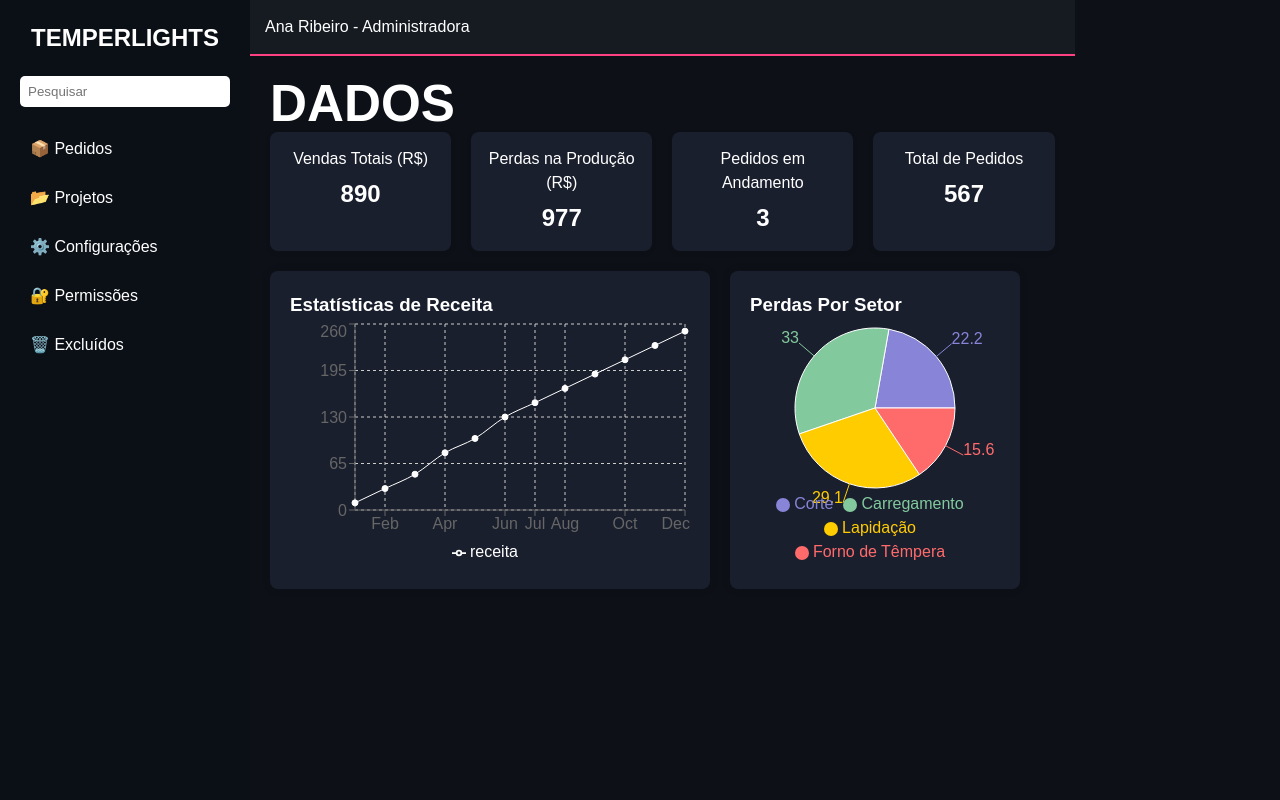
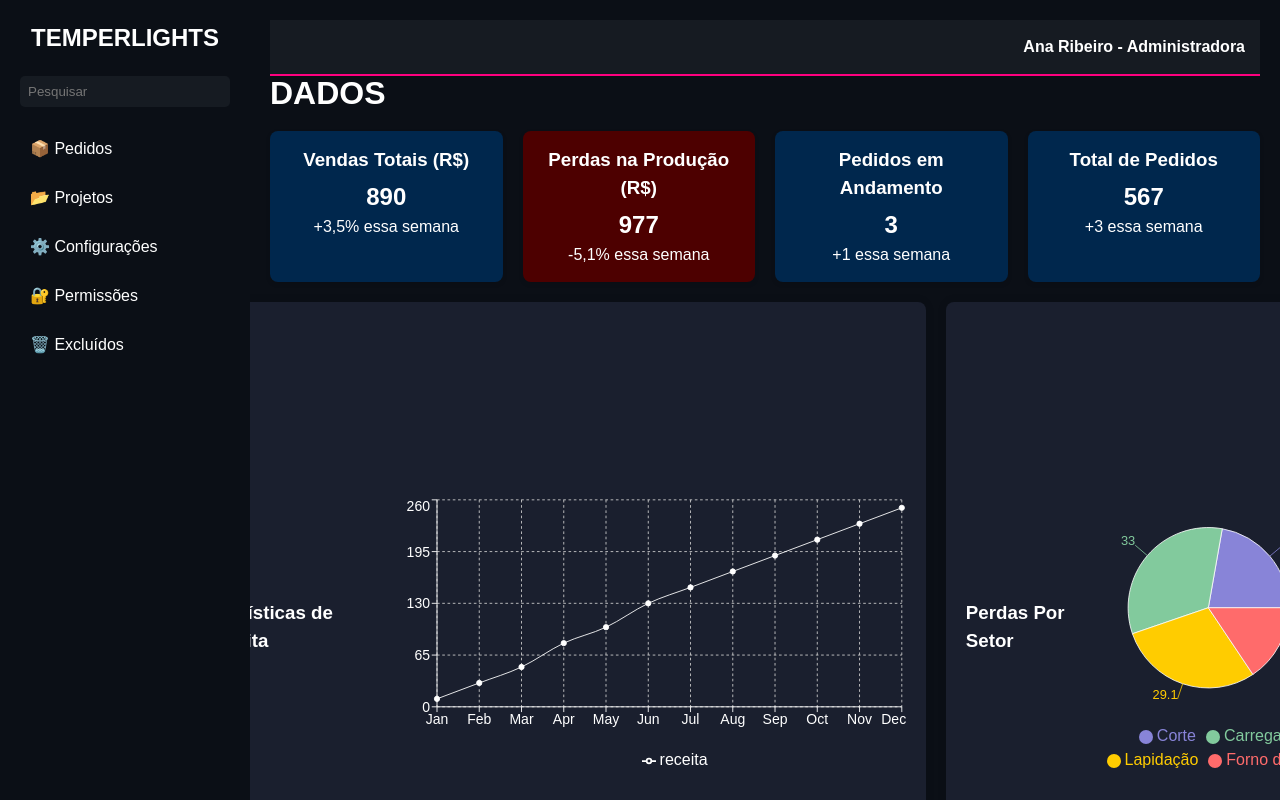
Before and after one commit to EricIkeda1/Temperlights, a React (Vite) app: page /dashboard in a window 1280 px wide. Built offline with nearby package versions, Linux system fonts and the light colour scheme.

Commit message:
Melhorias na página do gráfico

```diff
--- a/src/components/Dashboard.jsx
+++ b/src/components/Dashboard.jsx
@@ -1,8 +1,8 @@
 import React from "react";
 import { LineChart, Line, PieChart, Pie, Tooltip, Legend, XAxis, YAxis, CartesianGrid } from "recharts";
-import "../styles/Dashboard.css";
+import "../styles/dashboard.css";
 
-const productionData = [
+const dashboardProductionData = [
   { name: "Jan", receita: 10 },
   { name: "Feb", receita: 30 },
   { name: "Mar", receita: 50 },
@@ -17,7 +17,7 @@ const productionData = [
   { name: "Dec", receita: 250 },
 ];
 
-const statusData = [
+const dashboardStatusData = [
   { name: "Corte", value: 22.2, fill: "#8884d8" },
   { name: "Carregamento", value: 33, fill: "#82ca9d" },
   { name: "Lapidação", value: 29.1, fill: "#FFCC00" },
@@ -27,10 +27,10 @@ const statusData = [
 const Dashboard = () => {
   return (
     <div className="dashboard-container">
-      <aside className="sidebar">
-        <h2>TEMPERLIGHTS</h2>
-        <input type="text" placeholder="Pesquisar" className="search" />
-        <nav>
+      <aside className="dashboard-sidebar">
+        <h2 className="dashboard-title">TEMPERLIGHTS</h2>
+        <input type="text" placeholder="Pesquisar" className="dashboard-search" />
+        <nav className="dashboard-menu">
           <a href="#">📦 Pedidos</a>
           <a href="#">📂 Projetos</a>
           <a href="#">⚙️ Configurações</a>
@@ -39,37 +39,53 @@ const Dashboard = () => {
         </nav>
       </aside>
 
-      <main className="content">
-        <header className="navbar">
+      <main className="dashboard-content">
+        <header className="dashboard-navbar">
           <span>Ana Ribeiro - Administradora</span>
         </header>
 
-        <div className="dashboard">
-          <h1>DADOS</h1>
-          <div className="stats">
-            <div className="stats-card">Vendas Totais (R$) <h2>890</h2></div>
-            <div className="stats-card">Perdas na Produção (R$) <h2>977</h2></div>
-            <div className="stats-card">Pedidos em Andamento <h2>3</h2></div>
-            <div className="stats-card">Total de Pedidos <h2>567</h2></div>
+        <div className="dashboard-main">
+          <h1 className="dashboard-header">DADOS</h1>
+          <div className="dashboard-stats">
+            <div className="dashboard-stats-card dashboard-blue">
+              <h3>Vendas Totais (R$)</h3>
+              <h2>890</h2>
+              <p>+3,5% essa semana</p>
+            </div>
+            <div className="dashboard-stats-card dashboard-red">
+              <h3>Perdas na Produção (R$)</h3>
+              <h2>977</h2>
+              <p>-5,1% essa semana</p>
+            </div>
+            <div className="dashboard-stats-card dashboard-blue">
+              <h3>Pedidos em Andamento</h3>
+              <h2>3</h2>
+              <p>+1 essa semana</p>
+            </div>
+            <div className="dashboard-stats-card dashboard-blue">
+              <h3>Total de Pedidos</h3>
+              <h2>567</h2>
+              <p>+3 essa semana</p>
+            </div>
           </div>
 
-          <div className="charts-container">
-            <div className="chart">
+          <div className="dashboard-charts-container">
+            <div className="dashboard-chart dashboard-line-chart">
               <h3>Estatísticas de Receita</h3>
-              <LineChart width={400} height={250} data={productionData}>
+              <LineChart width={600} height={300} data={dashboardProductionData}>
                 <CartesianGrid strokeDasharray="3 3" />
-                <XAxis dataKey="name" />
-                <YAxis />
+                <XAxis dataKey="name" stroke="#ffffff" />
+                <YAxis stroke="#ffffff" />
                 <Tooltip />
                 <Legend />
                 <Line type="monotone" dataKey="receita" stroke="#ffffff" />
               </LineChart>
             </div>
 
-            <div className="chart">
+            <div className="dashboard-chart dashboard-pie-chart">
               <h3>Perdas Por Setor</h3>
-              <PieChart width={250} height={250}>
-                <Pie data={statusData} dataKey="value" cx="50%" cy="50%" outerRadius={80} label />
+              <PieChart width={300} height={300}>
+                <Pie data={dashboardStatusData} dataKey="value" cx="50%" cy="50%" outerRadius={100} label />
                 <Tooltip />
                 <Legend />
               </PieChart>
--- a/src/styles/Dashboard.css
+++ b/src/styles/Dashboard.css
@@ -1,21 +1,59 @@
-* {
-    margin: 0;
-    padding: 0;
-    box-sizing: border-box;
+.dashboard-container {
+    display: flex;
+    height: 100vh;
+    background-color: #0b0f16;
+    color: white;
     font-family: Arial, sans-serif;
-  }
-
-  body {
-    background-color: #0d1117;
-    color: white;
 }
 
 .dashboard-container {
     display: flex;
     height: 100vh;
+    width: 100vw;
+    background-color: #0b0f16;
+    color: white;
+    font-family: Arial, sans-serif;
+    overflow: hidden;
 }
 
-  .sidebar {
+.dashboard-sidebar {
+    width: 250px;
+    background-color: #0b0f16;
+    padding: 20px;
+    display: flex;
+    flex-direction: column;
+    height: 100vh;
+}
+
+.dashboard-content {
+    flex: 1;
+    display: flex;
+    flex-direction: column;
+    padding: 20px;
+    overflow: hidden;
+}
+
+.dashboard-charts-container {
+    display: flex;
+    gap: 20px;
+    justify-content: center;
+    align-items: center;
+    width: 100%;
+    height: calc(100vh - 150px);
+}
+
+.dashboard-chart {
+    background: #1a1f2e;
+    padding: 20px;
+    border-radius: 8px;
+    flex: 1;
+    display: flex;
+    align-items: center;
+    justify-content: center;
+    height: 100%;
+}
+
+.dashboard-sidebar {
     width: 250px;
     background-color: #0b0f16;
     padding: 20px;
@@ -23,26 +61,28 @@
     flex-direction: column;
 }
 
-  .sidebar h2 {
+.dashboard-sidebar h2 {
     color: white;
     text-align: center;
     margin-bottom: 20px;
 }
 
-  .search {
+.dashboard-search {
     padding: 8px;
     border-radius: 5px;
     border: none;
     width: 100%;
     margin-bottom: 20px;
+    background-color: #161b22;
+    color: white;
 }
 
-  .sidebar nav {
+.dashboard-menu {
     display: flex;
     flex-direction: column;
 }
 
-  .sidebar a {
+.dashboard-menu a {
     color: white;
     text-decoration: none;
     padding: 10px;
@@ -50,33 +90,38 @@
     margin-bottom: 5px;
 }
 
-  .sidebar a:hover {
+.dashboard-menu a:hover {
     background-color: #1a1f2e;
 }
 
-  .navbar {
+.dashboard-navbar {
     background: #161b22;
     padding: 15px;
     text-align: right;
+    font-weight: bold;
+    border-bottom: 2px solid #ff007f;
 }
 
-  .content {
+.dashboard-content {
     flex: 1;
     display: flex;
     flex-direction: column;
-  }
-
-  .dashboard {
     padding: 20px;
 }
 
-  .stats {
+.dashboard-main h1 {
+    font-size: 32px;
+    font-weight: bold;
+    margin-bottom: 20px;
+}
+
+.dashboard-stats {
     display: flex;
     gap: 20px;
     margin-bottom: 20px;
 }
 
-  .stats-card {
+.dashboard-stats-card {
     background: #1a1f2e;
     padding: 15px;
     border-radius: 8px;
@@ -85,17 +130,25 @@
     flex: 1;
 }
 
-  .stats-card h2 {
+.dashboard-stats-card h2 {
     font-size: 24px;
     margin-top: 5px;
 }
 
-  .charts-container {
+.dashboard-blue {
+    background-color: #00274d;
+}
+
+.dashboard-red {
+    background-color: #4d0000;
+}
+
+.dashboard-charts-container {
     display: flex;
     gap: 20px;
 }
 
-  .chart {
+.dashboard-chart {
     background: #1a1f2e;
     padding: 20px;
     border-radius: 8px;
```
Lines whose indentation alone changed are shown as unchanged.
